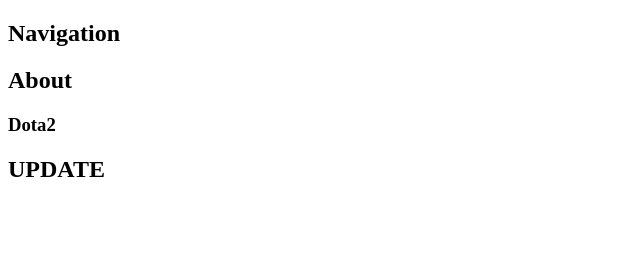
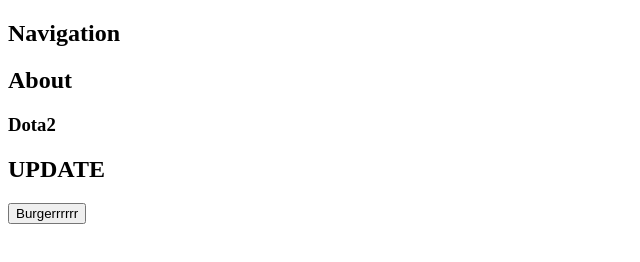
Before and after one commit to k1xd-fr/lessons, a plain HTML site: page index.html in a window 1280 px wide. Shown: the whole page, without its empty margins (0-640 px from the left). Drawn offline with Linux system fonts and the light colour scheme.

Commit message:
add burger nav

```diff
--- a/index.html
+++ b/index.html
@@ -14,5 +14,6 @@
         <h3>Dota2</h3>
         <h2>UPDATE</h2>
        </nav>
+       <button class="burger">Burgerrrrrr</button>
 </body>
 </html>
```
